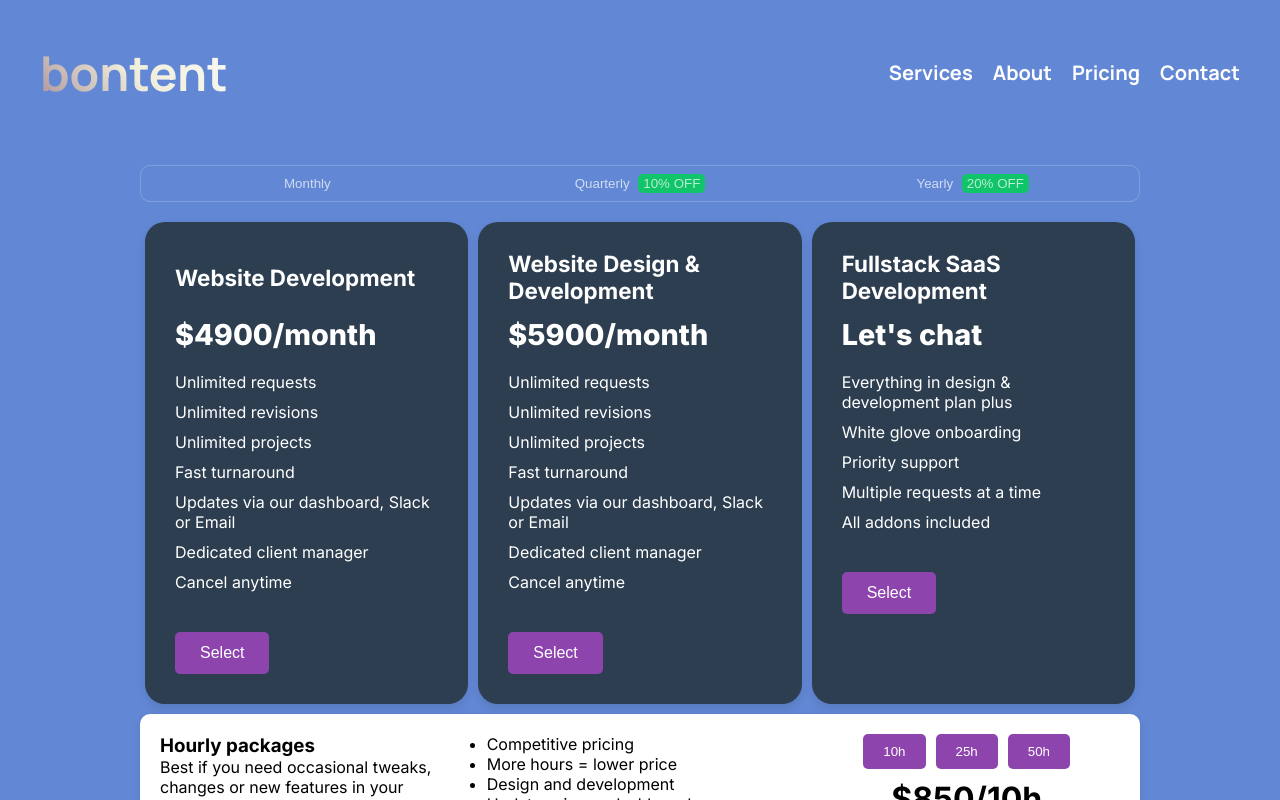
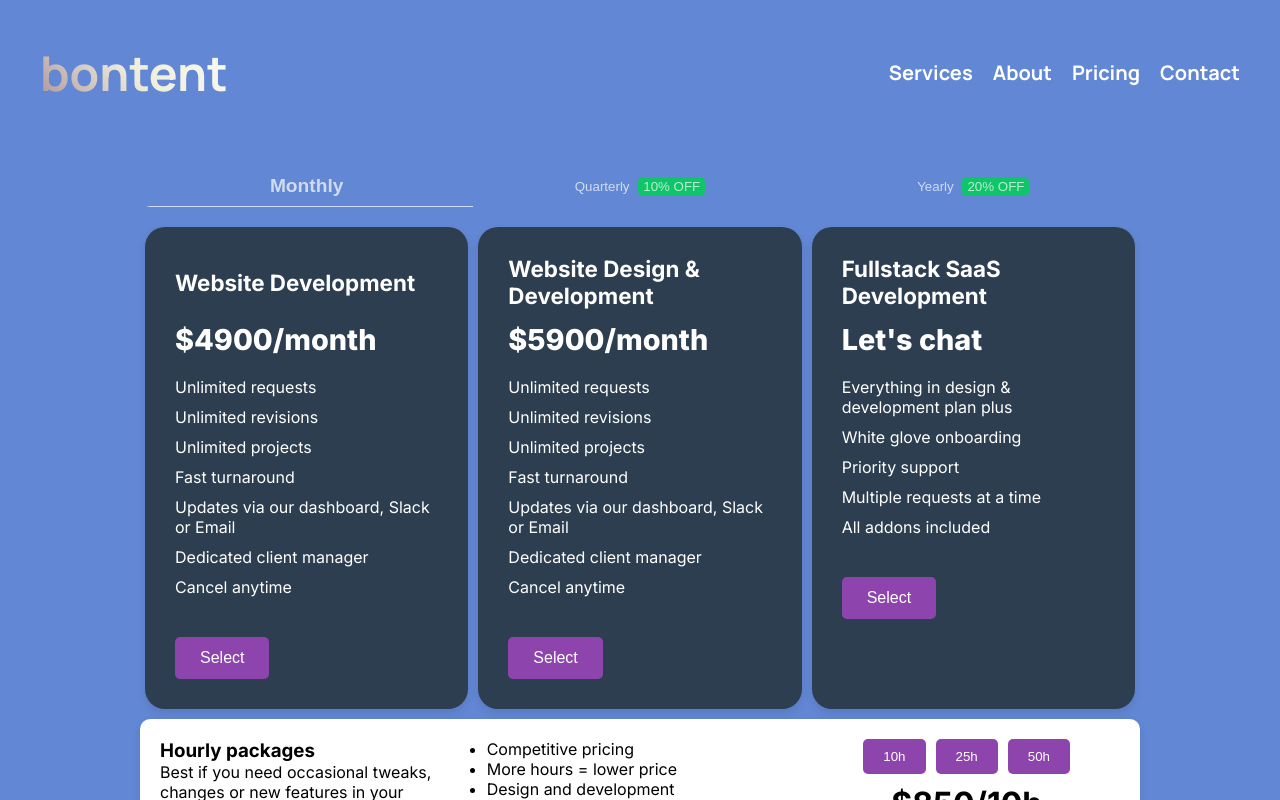
Before and after one commit to BonJenn/bontent, a Next.js app: page / in a window 1280 px wide. Both pictures are taken after a click on the button "Pricing". Shown: the top 800 px of the page. Built offline with nearby package versions, Linux system fonts and the light colour scheme.

Commit message:
Added underline to pricing toggle

```diff
--- a/src/components/pricing.jsx
+++ b/src/components/pricing.jsx
@@ -140,41 +140,24 @@ export default function Pricing() {
     '50h': { price: '$3750/50h' }
   };
 
-  const getSliderPosition = () => {
-    switch (activeTab) {
-      case 'monthly':
-        return 'translateX(0%)';
-      case 'quarterly':
-        return 'translateX(100%)';
-      case 'yearly':
-        return 'translateX(200%)';
-      default:
-        return 'translateX(0%)';
-    }
-  };
-
   return (
     <div className={styles.pricingContainer}>
       <div className={styles.pricingToggle}>
-        <div
-          className={styles.slider}
-          style={{ transform: getSliderPosition() }}
-        />
         <button
           onClick={() => setActiveTab('monthly')}
-          className={activeTab === 'monthly' ? 'active' : ''}
+          className={activeTab === 'monthly' ? styles.activeTab : ''}
         >
           Monthly
         </button>
         <button
           onClick={() => setActiveTab('quarterly')}
-          className={activeTab === 'quarterly' ? 'active' : ''}
+          className={activeTab === 'quarterly' ? styles.activeTab : ''}
         >
           Quarterly <span>10% OFF</span>
         </button>
         <button
           onClick={() => setActiveTab('yearly')}
-          className={activeTab === 'yearly' ? 'active' : ''}
+          className={activeTab === 'yearly' ? styles.activeTab : ''}
         >
           Yearly <span>20% OFF</span>
         </button>
@@ -186,7 +169,7 @@ export default function Pricing() {
             <h3>{plan.title}</h3>
             <p>{plan.price}</p>
             {activeTab !== 'monthly' && (
-              <p className={styles.billed}>{plan.billed}</p>  // Applied CSS module class here
+              <p className={styles.billed}>{plan.billed}</p>
             )}
             <ul>
               {plan.features.map((feature, i) => (
--- a/src/styles/pricing.module.css
+++ b/src/styles/pricing.module.css
@@ -12,7 +12,6 @@
   display: flex;
   justify-content: center;
   margin-bottom: 20px;
-  border: 1px solid rgba(255, 255, 255, 0.2);
   border-radius: 10px;
   overflow: hidden;
 }
@@ -184,3 +183,25 @@
   margin-top: 5px;
   display: inline-block;
 }
+
+.activeTab {
+  font-weight: bold; /* Make the text bold */
+  font-size: 1.2em; /* Increase the font size */
+  position: relative; /* Position relative for the pseudo-element */
+}
+
+.activeTab::after {
+  content: '';
+  position: absolute;
+  left: 0;
+  bottom: -2px; /* Position the underline just below the text */
+  width: 100%;
+  height: 3px; /* Thickness of the underline */
+  background-color: currentColor; /* Use the current text color */
+  transition: transform 0.3s ease; /* Smooth transition for sliding effect */
+  transform: scaleX(1); /* Start with full width */
+}
+
+.pricingToggle button:not(.activeTab)::after {
+  transform: scaleX(0); /* Hide underline for inactive tabs */
+}
```
